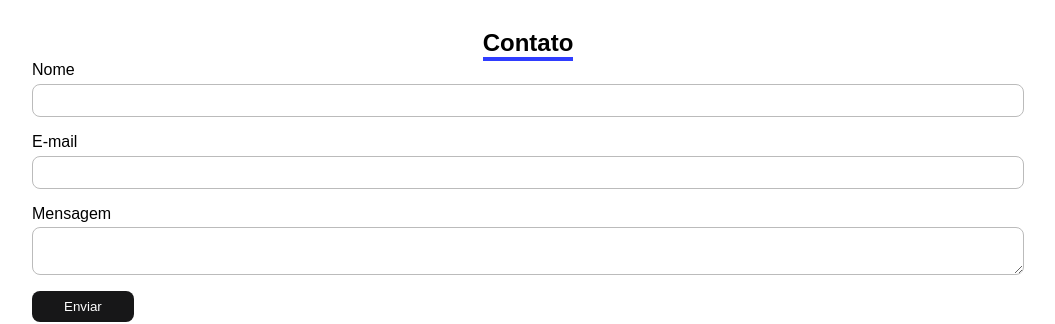
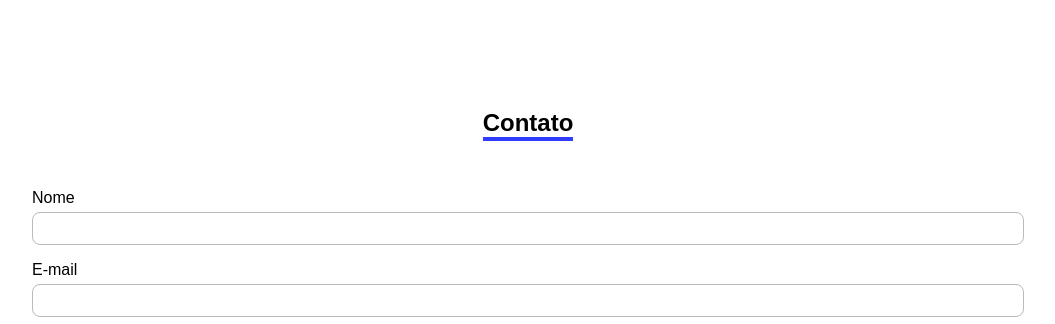
Before and after one commit to ruandqm/cv-online, a plain HTML site: page index.html in a window 1280 px wide. Shown: the part 1545-1869 px from the top of the page, without its empty margins (112-1167 px from the left). Drawn offline with Linux system fonts and the light colour scheme.

Commit message:
fix style

```diff
--- a/style.css
+++ b/style.css
@@ -84,7 +84,7 @@ nav>a:hover {
 main {
   max-width: 1024px;
   margin: 0 auto 5rem auto;
-  padding: 0 1rem;
+  padding: 5rem 1rem;
 }
 
 
@@ -177,6 +177,8 @@ form {
   display: flex;
   flex-direction: column;
   gap: 1rem;
+  margin-top: 3rem;
+
 }
 
 form>div {
```
